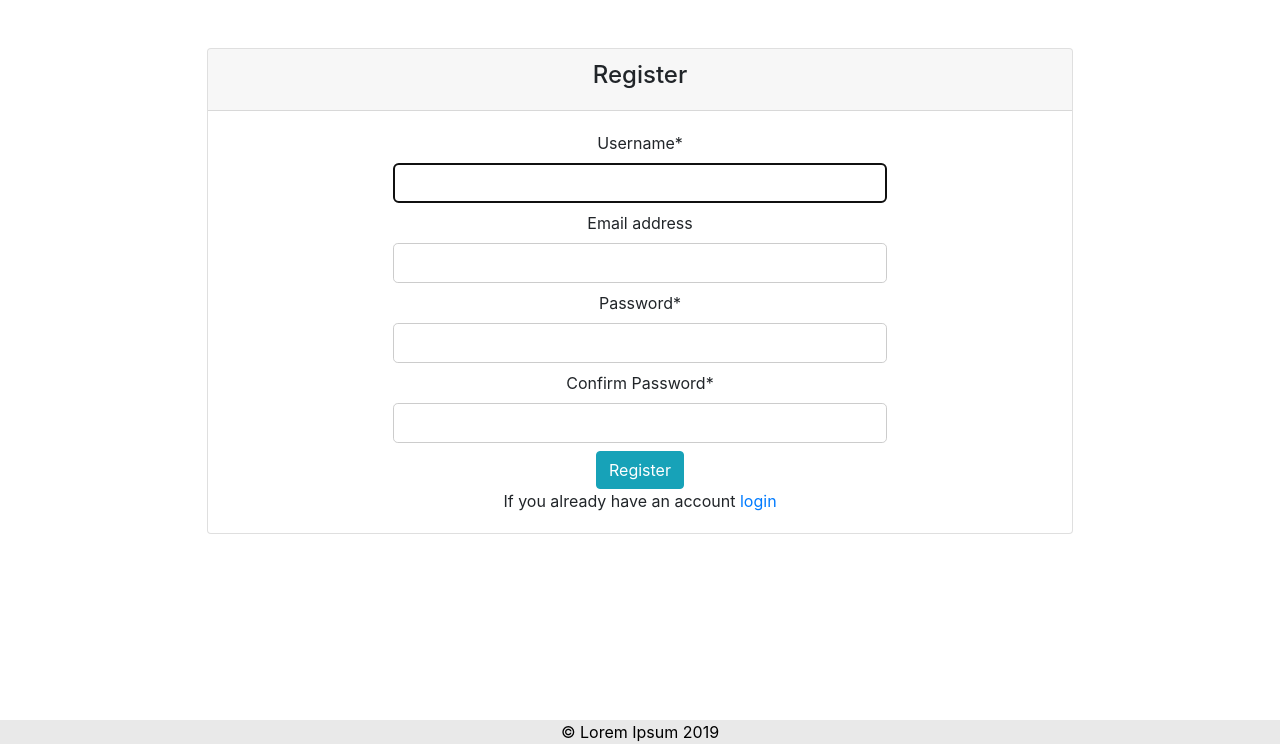
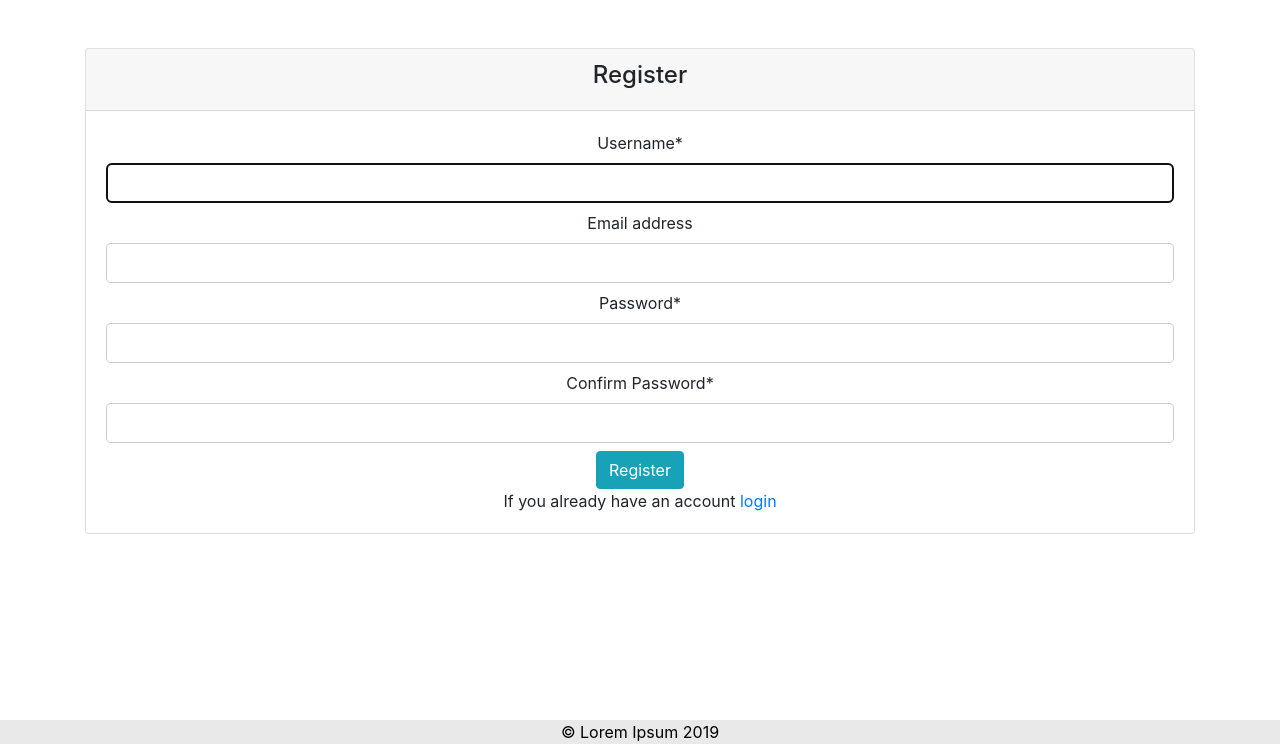
Before and after one commit to flo0909/djangoprj1, a Django app: page /accounts/register/ in a window 1280 px wide. Shown: the part 56-800 px from the top of the page. Run offline with Django 3.2, Linux system fonts and the light colour scheme; some libraries are stand-ins or nearby versions.

Commit message:
modified form width"

```diff
--- a/djangoprj1/static/style.css
+++ b/djangoprj1/static/style.css
@@ -37,7 +37,7 @@
     color:black;
 }
  .textinput{
-    width:60%;
+    width:100%;
     height:2.5rem;
     border-style: solid;
     border-width: 1px 1px 1px 1px;
@@ -46,7 +46,7 @@
     border-color: #ccc;
  }
  .emailinput{
-    width:60%;
+    width:100%;
     height:2.5rem;
     border-style: solid;
     border-width: 1px 1px 1px 1px;
@@ -64,6 +64,6 @@
       text-align:center;
   }
   .form-container{
-      width:70%;
+      width:100%;
       margin-top:3rem;
   }
```
